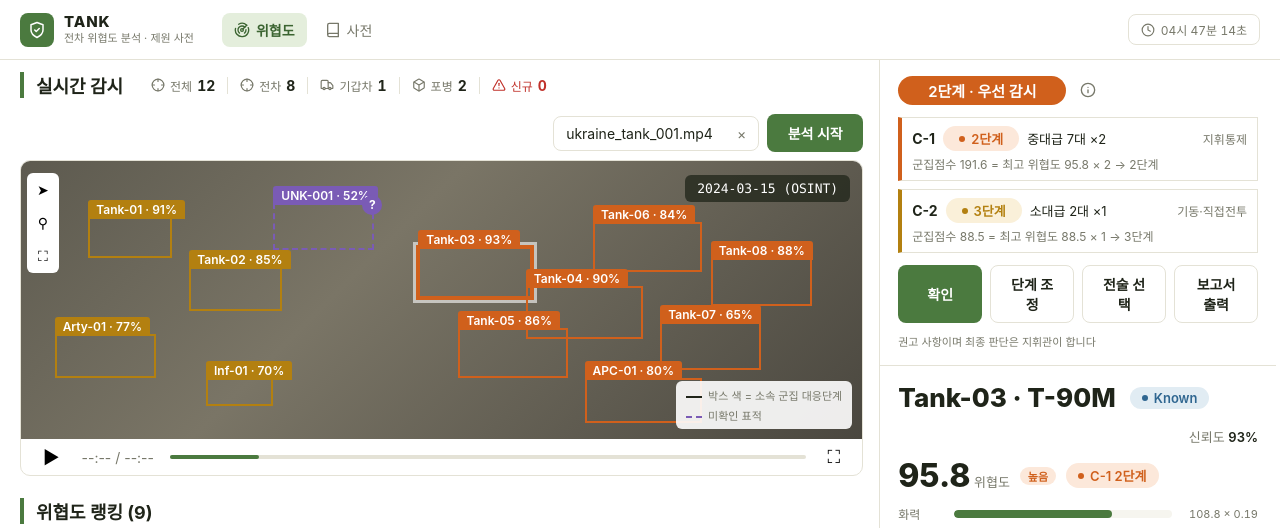
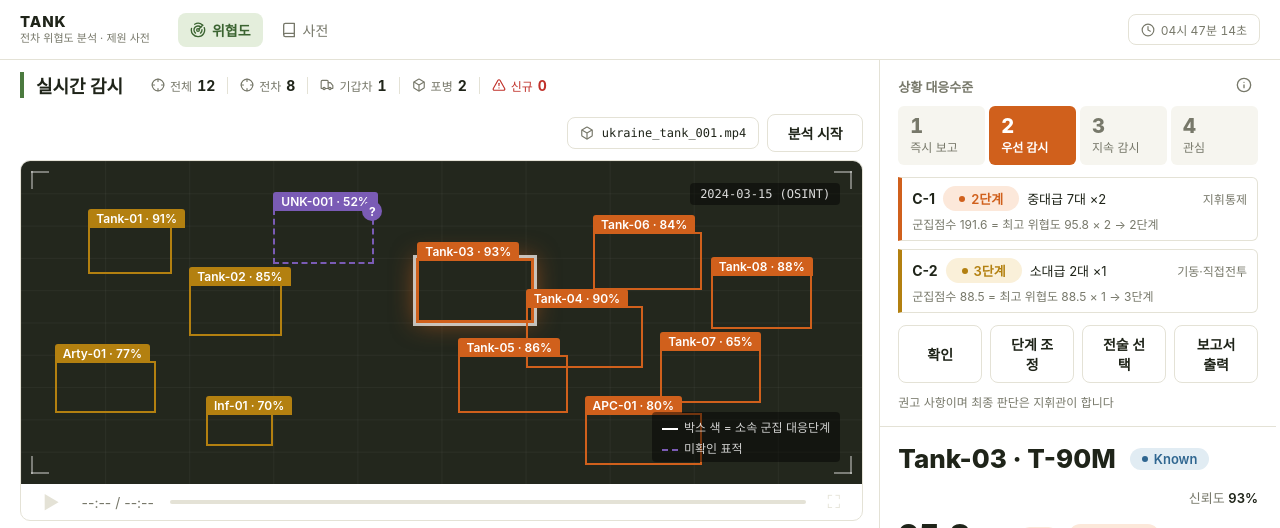
Before and after one commit to smartwolly5-afk/5_final, a Flask app: page / in a window 1280 px wide. Shown: the top 528 px of the page. Run offline with Flask 3, Linux system fonts and the light colour scheme; some web fonts are replaced.

Commit message:
Redesign dashboard panels and add dictionary back button
- Stage ladder (1-4) replaces the big stage badge; commander override shows AI stage dashed
- Dark sensor-style video area with grid and corner brackets; larger video area
- Remove non-working video tool buttons; disable player until video is connected
- All buttons white with dark text; stage colors only for threat display
- Remove nav logo icon; focus ring, reduced motion, 12px minimum text
- Back button on dictionary sub pages

Co-Authored-By: Claude Opus 5.5 <noreply@anthropic.com>

```diff
--- a/dashboard/static/dashboard.css
+++ b/dashboard/static/dashboard.css
@@ -12,8 +12,8 @@
     padding: 0 20px;
 }
 .main-left { display: flex; flex-direction: column; gap: 10px; min-width: 0; min-height: 0; }  /* 왼쪽 세로 쌓기 */
-.section-video { flex: 3; min-height: 0; display: flex; flex-direction: column; }  /* 영상 영역이 3 비율 */
-.section-rank { flex: 2; min-height: 0; display: flex; flex-direction: column; }   /* 랭킹 표가 2 비율 */
+.section-video { flex: 2; min-height: 0; display: flex; flex-direction: column; }  /* 영상 영역 2 : 랭킹 1 */
+.section-rank { flex: 1; min-height: 0; display: flex; flex-direction: column; }
 
 /* ===== 섹션 제목 줄 ===== */
 .section { padding: 12px 0 0; }
@@ -33,16 +33,19 @@
     border-radius: 8px;
     padding: 8px 12px;
     display: flex;
-    gap: 24px;
+    gap: 8px;
     align-items: center;
+    color: var(--muted);
+    font-size: 13px;
 }
-.file-chip .x { color: var(--muted); cursor: pointer; }
+.file-chip span { color: var(--text); font-family: var(--mono); font-size: 12px; }
 
 /* ===== 버튼 ===== */
 .btn { border-radius: 8px; min-width: 96px; min-height: 36px; padding: 8px 16px; border: 1px solid transparent; font-weight: 600; }
-.btn-primary { background: var(--primary); color: #fff; }               /* 주 버튼 (초록) */
-.btn-primary:hover { filter: brightness(1.08); }
-.btn-outline { background: var(--surface); border-color: var(--border); color: var(--text); }  /* 보조 버튼 (흰 바탕) */
+.btn-outline:hover { background: var(--surface-soft); }
+.btn:active { transform: scale(.98); }                                  /* 누르는 느낌 */
+.btn, .btn:active { transition: background .12s, transform .1s; }
+.btn-outline { background: var(--surface); border-color: var(--border); color: var(--text); }  /* 버튼은 모두 흰 바탕 + 검정 글씨 (색은 위협 단계 표시에만 씀) */
 .icon-btn { background: none; border: 0; font-size: 22px; color: var(--muted); line-height: 1; }  /* 아이콘만 있는 버튼 */
 
 /* ===== 상단 실시간 탐지 카운트 ===== */
@@ -75,27 +78,46 @@
     display: flex;
     flex-direction: column;
 }
-.video { position: relative; flex: 1; min-height: 0; background: linear-gradient(135deg, #5d5a4f 0%, #7a7566 40%, #4a473f 100%); }  /* 실제 영상 대신 회색 배경 */
-.video-tools { position: absolute; top: 12px; left: 6px; background: #fff; border-radius: 6px; display: flex; flex-direction: column; z-index: 2; }
-.video-tools button { background: none; border: 0; padding: 8px 10px; }
+.video {                             /* 감시 화면: 어두운 올리브 바탕 + 옅은 격자 (영상·사진이 오면 그 위에 깔림) */
+    position: relative;
+    flex: 1;
+    min-height: 0;
+    background:
+        linear-gradient(rgba(255, 255, 255, .04) 1px, transparent 1px) 0 0 / 10% 10%,
+        linear-gradient(90deg, rgba(255, 255, 255, .04) 1px, transparent 1px) 0 0 / 10% 10%,
+        var(--scope);
+}
+.video::before {                     /* 네 모서리 조준 꺾쇠 */
+    content: "";
+    position: absolute;
+    inset: 10px;
+    pointer-events: none;
+    --b: linear-gradient(rgba(255, 255, 255, .4), rgba(255, 255, 255, .4));
+    background:
+        var(--b) top left / 18px 2px, var(--b) top left / 2px 18px,
+        var(--b) top right / 18px 2px, var(--b) top right / 2px 18px,
+        var(--b) bottom left / 18px 2px, var(--b) bottom left / 2px 18px,
+        var(--b) bottom right / 18px 2px, var(--b) bottom right / 2px 18px;
+    background-repeat: no-repeat;
+}
 .video-meta {                        /* 오른쪽 위 촬영일·출처 */
     position: absolute;
-    top: 14px;
-    right: 12px;
+    top: 22px;
+    right: 22px;
     font-family: var(--mono);
-    background: rgba(31, 36, 25, .75);
-    color: #fff;
-    padding: 6px 12px;
-    border-radius: 6px;
-    font-size: 13px;
+    background: rgba(0, 0, 0, .45);
+    color: rgba(255, 255, 255, .85);
+    padding: 4px 10px;
+    border-radius: 4px;
+    font-size: 12px;
     z-index: 2;
 }
 
 /* --- 바운딩 박스 (색 = 소속 군집 대응단계) --- */
 .bbox { position: absolute; border: 2px solid var(--c); cursor: pointer; transition: box-shadow .15s, border-width .1s; }
 .bbox.unknown { border-style: dashed; --c: var(--purple) !important; }  /* 미확인은 보라 점선 */
-.bbox:hover { box-shadow: 0 0 0 3px rgba(255, 255, 255, .6); }
-.bbox.selected { border-width: 4px; box-shadow: 0 0 0 3px rgba(255, 255, 255, .6); }  /* 선택된 표적 */
+.bbox:hover { box-shadow: 0 0 0 2px rgba(255, 255, 255, .35); }
+.bbox.selected { border-width: 3px; box-shadow: 0 0 0 3px rgba(255, 255, 255, .7), 0 0 24px color-mix(in srgb, var(--c) 60%, transparent); }  /* 선택된 표적 */  /* 선택된 표적 */
 .bbox.stage1 { --c: var(--stage1); }
 .bbox.stage2 { --c: var(--stage2); }
 .bbox.stage3 { --c: var(--stage3); }
@@ -128,30 +150,31 @@
     display: grid;
     place-items: center;
 }
-.bbox-legend {                       /* 영상 오른쪽 아래 범례 */
+.bbox-legend {                       /* 영상 오른쪽 아래 범례 (꺾쇠 안쪽) */
     position: absolute;
-    bottom: 10px;
-    right: 10px;
+    bottom: 22px;
+    right: 22px;
     z-index: 2;
-    background: rgba(255, 255, 255, .9);
-    border-radius: 6px;
+    background: rgba(0, 0, 0, .45);
+    border-radius: 4px;
     padding: 6px 10px;
-    font-size: 11px;
-    color: var(--muted);
+    font-size: 12px;
+    color: rgba(255, 255, 255, .8);
     display: flex;
     flex-direction: column;
     gap: 4px;
 }
-.leg-swatch { display: inline-block; width: 16px; height: 0; border-top: 2px solid var(--text); margin-right: 6px; vertical-align: middle; }
+.leg-swatch { display: inline-block; width: 16px; height: 0; border-top: 2px solid #fff; margin-right: 6px; vertical-align: middle; }
 .leg-swatch.dashed { border-top-style: dashed; }
 .leg-swatch.purple { border-top-color: var(--purple); }
 
 /* --- 재생바 (실제 영상 연결 전 모양만) --- */
 .player { display: flex; align-items: center; gap: 16px; padding: 6px 16px; }
-.play, .fullscreen { background: none; border: 0; font-size: 18px; }
+.play, .fullscreen { background: none; border: 0; font-size: 18px; color: var(--text); }
+.play:disabled, .fullscreen:disabled { color: var(--border); cursor: not-allowed; }  /* 영상 연결 전 */
 .time { color: var(--muted); white-space: nowrap; }
 .progress { flex: 1; height: 4px; background: var(--border); border-radius: 2px; position: relative; }
-.progress-fill { width: 14%; height: 100%; background: var(--primary); border-radius: 2px; }
+.progress-fill { width: 0; height: 100%; background: var(--primary); border-radius: 2px; }
 
 /* ===== 위협도 랭킹 표 ===== */
 .table-wrap { border: 1px solid var(--border); border-radius: var(--radius); background: var(--surface); overflow: auto; flex: 1; min-height: 0; }
@@ -167,10 +190,10 @@
     overflow: hidden;
     text-overflow: ellipsis;
 }
-.rank-table td { padding: 3px 8px; border-bottom: 1px solid var(--border); white-space: nowrap; overflow: hidden; text-overflow: ellipsis; font-size: 13px; }
+.rank-table td { padding: 6px 8px; border-bottom: 1px solid var(--border); white-space: nowrap; overflow: hidden; text-overflow: ellipsis; font-size: 13px; }
 .rank-table tbody tr { cursor: pointer; transition: background .12s; }
-.rank-table tbody tr:hover { background: #fafaf5; }
-.rank-table tbody tr.selected { background: #f1f7ec; outline: 2px solid var(--primary); outline-offset: -2px; }  /* 선택 행 */
+.rank-table tbody tr:hover { background: var(--surface-soft); }
+.rank-table tbody tr.selected { background: var(--primary-soft); outline: 2px solid var(--primary); outline-offset: -2px; }  /* 선택 행 */
 .rank-table tbody tr:last-child td { border-bottom: 0; }
 .rank-table .col-left { text-align: left; }
 .rank-num { color: var(--text); font-weight: 600; }
@@ -181,7 +204,7 @@
 /* --- 위협도 칸: 점수 + 단계 배지 --- */
 .threat-cell { display: inline-flex; align-items: center; gap: 6px; font-variant-numeric: tabular-nums; }
 .threat-cell b { min-width: 36px; text-align: right; }
-.grade { display: inline-block; padding: 1px 8px; border-radius: 999px; font-size: 11px; font-weight: 700; }  /* 단계 배지 */
+.grade { display: inline-block; padding: 1px 8px; border-radius: 999px; font-size: 12px; font-weight: 700; }  /* 단계 배지 */
 .grade.g1 { background: var(--stage1); color: #fff; }               /* 매우 높음 */
 .grade.g2 { background: var(--stage2-soft); color: var(--stage2); }  /* 높음 */
 .grade.g3 { background: var(--stage3-soft); color: var(--stage3); }  /* 보통 */
@@ -193,7 +216,7 @@
     display: inline-block;
     background: var(--chip-bg);
     color: var(--chip-text);
-    font-size: 11px;
+    font-size: 12px;
     font-weight: 600;
     padding: 3px 10px;
     border-radius: 999px;
@@ -217,11 +240,6 @@
 .badge.stage4 { background: var(--stage4-soft); color: var(--stage4); }
 .badge.known { background: var(--stage4-soft); color: var(--stage4); }
 .badge.unknown { background: var(--purple-soft); color: var(--purple); }
-.badge-lg { padding: 4px 30px; border-radius: 999px; color: #fff; font-weight: 600; font-size: 15px; }  /* 큰 단계 배지 */
-.badge-lg.stage1 { background: var(--stage1); }
-.badge-lg.stage2 { background: var(--stage2); }
-.badge-lg.stage3 { background: var(--stage3); }
-.badge-lg.stage4 { background: var(--stage4); }
 .muted { color: var(--muted); font-size: 13px; }
 
 /* ===== 오른쪽 패널 묶음 ===== */
@@ -230,13 +248,36 @@
 
 /* --- (A) 상황 대응수준: 군집 대응단계 --- */
 .pa-head { display: flex; align-items: center; gap: 8px; }
+.pa-label { font-size: 13px; color: var(--muted); font-weight: 600; margin-right: auto; }
+
+/* 단계 사다리: 1~4 를 한 줄에. 지금 단계만 단계 색으로 칠하고 나머지는 회색 → 몇 단계인지와 얼마나 심각한지를 한눈에 */
+.stage-ladder { list-style: none; margin: 10px 0 0; padding: 0; display: grid; grid-template-columns: repeat(4, 1fr); gap: 4px; }
+.stage-ladder li {
+    display: flex;
+    flex-direction: column;
+    gap: 2px;
+    padding: 8px 10px;
+    border-radius: 6px;
+    background: var(--surface-soft);
+    color: var(--muted);
+    font-size: 12px;
+    border: 2px solid transparent;
+    transition: background .2s, color .2s;
+}
+.stage-ladder b { font-size: 20px; line-height: 1; font-weight: 800; font-variant-numeric: tabular-nums; }
+.stage-ladder li.stage1 { --c: var(--stage1); }
+.stage-ladder li.stage2 { --c: var(--stage2); }
+.stage-ladder li.stage3 { --c: var(--stage3); }
+.stage-ladder li.stage4 { --c: var(--stage4); }
+.stage-ladder li.on { background: var(--c); color: #fff; font-weight: 600; }  /* 화면에 적용된 단계 */
+.stage-ladder li.ai { border: 2px dashed var(--c); color: var(--c); }          /* 지휘관이 조정했을 때 AI 권고 단계 */
 .alert-info { font-size: 16px; }
 .alert-change { margin: 2px 0 0; color: var(--muted); font-size: 13px; font-variant-numeric: tabular-nums; }
 .alert-change:empty { display: none; }
 #pa-panel.flash { animation: flash-bg .4s ease-in-out 2; }  /* 단계가 올라가면 두 번 깜빡임 */
 @keyframes flash-bg { 0%, 100% { background: var(--surface); } 50% { background: var(--stage1-soft); } }
 .cluster-list { list-style: none; margin: 12px 0 0; padding: 0; display: flex; flex-direction: column; gap: 8px; }
-.cluster-item { border: 1px solid var(--border); border-left: 4px solid var(--c); padding: 8px 10px; }  /* 왼쪽 띠 = 군집 단계 색 */
+.cluster-item { border: 1px solid var(--border); border-left: 4px solid var(--c); border-radius: 0 6px 6px 0; padding: 8px 10px; }  /* 왼쪽 띠 = 군집 단계 색 */
 .cluster-item.stage1 { --c: var(--stage1); }
 .cluster-item.stage2 { --c: var(--stage2); }
 .cluster-item.stage3 { --c: var(--stage3); }
@@ -254,7 +295,7 @@
 .picker button, .picker select { border: 1px solid var(--border); border-radius: 6px; background: var(--surface); padding: 6px; font: inherit; }
 .picker button { flex: 1; }
 .picker select { flex: 2; min-width: 0; }
-.alert-disclaimer { margin: 10px 0 0; color: var(--muted); font-size: 11px; }
+.alert-disclaimer { margin: 10px 0 0; color: var(--muted); font-size: 12px; }
 
 /* --- (B) 선택 표적 상세 --- */
 .detail-id { display: flex; align-items: center; gap: 14px; flex-wrap: wrap; }
@@ -269,7 +310,7 @@
 .stat-label { width: 48px; flex-shrink: 0; font-size: 12px; color: var(--muted); }
 .stat-track { flex: 1; height: 8px; background: var(--surface-soft); border-radius: 4px; overflow: hidden; }
 .stat-fill { display: block; height: 100%; background: var(--primary); border-radius: 4px; }  /* span 이라 block 이어야 width 가 먹음 */
-.stat-value { width: 78px; flex-shrink: 0; text-align: right; font-size: 11px; color: var(--muted); font-variant-numeric: tabular-nums; }
+.stat-value { width: 78px; flex-shrink: 0; text-align: right; font-size: 12px; color: var(--muted); font-variant-numeric: tabular-nums; }
 #pb-reasons { margin-bottom: 10px; }
 #pb-info { margin: 0 0 12px; }
 #pb-dict-link { width: 100%; display: inline-flex; align-items: center; justify-content: center; gap: 6px; }
@@ -285,7 +326,7 @@
     background: rgba(255, 255, 255, .9);
     border-radius: 4px;
     padding: 2px 8px;
-    font-size: 11px;
+    font-size: 12px;
     font-weight: 600;
     color: var(--muted);
 }
@@ -315,6 +356,13 @@
 @keyframes flash-banner { 0%, 100% { opacity: 1; } 50% { opacity: .55; } }
 body.has-banner .layout { margin-top: 40px; }  /* 배너만큼 화면을 아래로 */
 
+/* ===== 접근성: 키보드 초점, 움직임 줄이기 ===== */
+:focus-visible { outline: 2px solid var(--primary); outline-offset: 2px; }
+.bbox:focus-visible { outline-color: #fff; }
+@media (prefers-reduced-motion: reduce) {
+    *, *::before, *::after { animation-duration: 0s !important; animation-iteration-count: 1 !important; transition-duration: 0s !important; }
+}
+
 /* ===== 반응형 ===== */
 @media (max-width: 1100px) {         /* 태블릿 이하: 오른쪽 패널을 아래로 */
     .layout { height: auto; min-height: 100vh; }
--- a/dashboard/static/dashboard.js
+++ b/dashboard/static/dashboard.js
@@ -4,7 +4,7 @@
 // 주의: 백틱(`) 안의 여러 줄 HTML 에는 // 주석을 넣을 수 없어서(화면에 글자로 찍힘) 그 위에 설명을 몰아 적었다
 
 /* ===== 표시용 상수 ===== */
-const STAGE_LABEL = { 1: "1단계 · 즉시 보고", 2: "2단계 · 우선 감시", 3: "3단계 · 지속 감시", 4: "4단계 · 경계" };  // 군집 대응단계 긴 이름
+const STAGE_LABEL = { 1: "1단계 · 즉시 보고", 2: "2단계 · 우선 감시", 3: "3단계 · 지속 감시", 4: "4단계 · 관심" };  // 군집 대응단계 긴 이름
 const STAGE_SHORT = { 1: "1단계", 2: "2단계", 3: "3단계", 4: "4단계" };                                           // 짧은 이름
 const GRADE_CLASS = { "매우 높음": "g1", "높음": "g2", "보통": "g3", "낮음": "g4" };                                // 전차 위협도 단계 → CSS 색 클래스
 const STAT_LABEL = { firepower: "화력", mobility: "기동력", protection: "방호력" };                                  // 상세 막대 이름
@@ -207,8 +207,11 @@ function highlight() {                                                   // 표
 function renderPanelA() {                                                // 오른쪽 맨 위 패널
     const stage = effectiveStage();                                      // 지휘관 조정 > AI 권고
     const a = data.alert;                                                // 서버가 계산한 경보 (가장 심각한 군집 기준)
-    $("pa-stage-badge").className = `badge-lg stage${stage}`;            // 큰 배지 색 = 단계 색
-    $("pa-stage-badge").textContent = STAGE_LABEL[stage];                // '2단계 · 우선 감시'
+    document.querySelectorAll("#pa-ladder li").forEach((li) => {         // 단계 사다리: 지금 단계 칸만 칠함
+        const n = Number(li.dataset.stage);                              // 칸 번호 1~4
+        li.className = n === stage ? `on stage${n}` : n === a.level && commanderStage != null ? `ai stage${n}` : "";  // 조정했으면 AI 권고 칸은 테두리
+        li.setAttribute("aria-current", n === stage ? "step" : "false"); // 화면 읽기 프로그램용 현재 단계
+    });
     $("pa-change").textContent = a.prev_level != null && a.prev_level !== a.level  // 직전 분석과 단계가 다르면
         ? `${STAGE_SHORT[a.prev_level]} → ${STAGE_SHORT[a.level]} (${now()})` : "";  // 직전 분석 대비 변화
     $("pa-override").hidden = commanderStage == null;                    // 지휘관 조정 표시
@@ -341,7 +344,7 @@ function renderMap() {                                                      //
         const center = L.latLng(pos.reduce((s, p) => s + p[0], 0) / pos.length, pos.reduce((s, p) => s + p[1], 0) / pos.length);  // 평균 위치
         const radius = Math.max(...pos.map((p) => center.distanceTo(p))) + 120;  // 가장 먼 표적 + 여유 120m
         L.circle(center, { radius, color: stageColor(c.level), weight: 1.5, dashArray: "4 4", fillOpacity: 0.08 })  // 단계 색 점선 원
-            .bindTooltip(`${c.cluster_id} · ${STAGE_SHORT[c.level]} · ${c.echelon.name}급`).addTo(mapLayer);  // 마우스 올리면 'C-1 · 2단계 · 중대급'
+            .bindTooltip(`${esc(c.cluster_id)} · ${STAGE_SHORT[c.level]} · ${esc(c.echelon.name)}급`).addTo(mapLayer);  // 마우스 올리면 'C-1 · 2단계 · 중대급'
     });
 
     targets.forEach((t) => {                                                // 표적 마커 (색 = 군집 대응단계)
--- a/dashboard/templates/dashboard/index.html
+++ b/dashboard/templates/dashboard/index.html
@@ -38,18 +38,13 @@
                     </div>
                     <!-- 영상 파일 이름 + 분석 시작 (POST /api/analyze) -->
                     <div class="upload">
-                        <div class="file-chip"><span id="src-video"></span> <span class="x">&times;</span></div>
-                        <button class="btn btn-primary" id="analyze-btn" type="button">분석 시작</button>
+                        <div class="file-chip">{{ icon('box', 14) }}<span id="src-video"></span></div>
+                        <button class="btn btn-outline" id="analyze-btn" type="button">분석 시작</button>
                     </div>
                 </div>
 
                 <div class="video-card">
                     <div class="video" id="video">                      <!-- 바운딩 박스는 JS 가 이 안에 그림 -->
-                        <div class="video-tools">
-                            <button type="button">&#10148;</button>
-                            <button type="button">&#9906;</button>
-                            <button type="button">&#9974;</button>
-                        </div>
                         <div class="video-meta" id="video-meta"></div>  <!-- 촬영일 (출처) -->
                         <div class="bbox-legend">
                             <div><span class="leg-swatch solid"></span>박스 색 = 소속 군집 대응단계</div>
@@ -57,10 +52,10 @@
                         </div>
                     </div>
                     <div class="player">                                <!-- 재생바: 실제 영상 연결 전이라 모양만 -->
-                        <button class="play" type="button">&#9654;</button>
+                        <button class="play" type="button" disabled aria-label="재생" title="영상 연결 후 사용">&#9654;</button>
                         <span class="time">--:-- / --:--</span>
                         <div class="progress"><div class="progress-fill"></div></div>
-                        <button class="fullscreen" type="button">&#9974;</button>
+                        <button class="fullscreen" type="button" disabled aria-label="전체 화면" title="영상 연결 후 사용">&#9974;</button>
                     </div>
                 </div>
             </section>
@@ -96,16 +91,23 @@
             <!-- (A) 상황 대응수준 = 군집 단위 대응단계 -->
             <div class="panel" id="pa-panel">
                 <div class="pa-head">
-                    <span class="badge-lg" id="pa-stage-badge"></span>    <!-- 가장 심각한 군집의 단계 (또는 지휘관 조정값) -->
+                    <span class="pa-label">상황 대응수준</span>
                     <button class="icon-btn alert-info" type="button"
                             title="대응단계는 군집 단위. 군집점수 = 군집 내 최고 위협도 × 제대가중치(소대1·중대2·대대3) → 225/150/75 경계로 1~4단계. 미확인 표적이나 위협도 75 이상 전차가 있으면 4단계 불가">{{ icon('info', 16) }}</button>
                 </div>
+                <!-- 단계 사다리: 1~4 중 지금 위치. 칠한 칸 = 화면 단계, 테두리만 = 지휘관 조정 시 AI 권고 -->
+                <ol class="stage-ladder" id="pa-ladder" aria-label="대응단계">
+                    <li data-stage="1"><b>1</b>즉시 보고</li>
+                    <li data-stage="2"><b>2</b>우선 감시</li>
+                    <li data-stage="3"><b>3</b>지속 감시</li>
+                    <li data-stage="4"><b>4</b>관심</li>
+                </ol>
                 <p class="alert-change" id="pa-change"></p>               <!-- 직전 분석 대비 단계 변화 -->
                 <p class="alert-override" id="pa-override" hidden></p>    <!-- 지휘관이 단계 조정했을 때 -->
                 <ul class="cluster-list" id="pa-clusters"></ul>           <!-- 군집별 단계·전술·판정 근거 -->
 
                 <div class="alert-buttons">
-                    <button class="btn btn-primary" id="pa-confirm" type="button">확인</button>
+                    <button class="btn btn-outline" id="pa-confirm" type="button">확인</button>
                     <button class="btn btn-outline" id="pa-adjust" type="button">단계 조정</button>
                     <button class="btn btn-outline" id="pa-tactic" type="button">전술 선택</button>
                     <button class="btn btn-outline" id="pa-report" type="button">보고서 출력</button>
--- a/static/style.css
+++ b/static/style.css
@@ -14,7 +14,7 @@
     --accent: #df6d22;
     --accent-soft: #fdeee2;
 
-    /* 대응단계: 1=즉시 보고(적) 2=우선 감시(주황) 3=지속 감시(황) 4=경계(청) — response_level.LEVELS 와 같은 색 */
+    /* 대응단계: 1=즉시 보고(적) 2=우선 감시(주황) 3=지속 감시(황) 4=관심(청) — 국가위기경보 단계 이름·색 순서와 같음 — response_level.LEVELS 와 같은 색 */
     --stage1: #c0312a;
     --stage1-soft: #fbe2e0;
     --stage2: #d0601c;
@@ -27,6 +27,7 @@
     --purple-soft: #efe9f8;
     --chip-bg: #eceae1;
     --chip-text: #45463c;
+    --scope: #23271d;           /* 감시 화면 바탕 (어두운 올리브) */
 
     --mono: ui-monospace, "SFMono-Regular", Consolas, "Liberation Mono", monospace;
     --radius: 10px;
@@ -59,16 +60,6 @@ button { font: inherit; cursor: pointer; }
 }
 .topbar-left { display: flex; align-items: center; gap: 28px; min-width: 0; }
 .brand { display: flex; align-items: center; gap: 10px; min-width: 0; color: inherit; text-decoration: none; }
-.brand-logo {
-    width: 34px;
-    height: 34px;
-    border-radius: 8px;
-    background: var(--primary);
-    color: #fff;
-    display: grid;
-    place-items: center;
-    flex-shrink: 0;
-}
 .brand-text { display: flex; flex-direction: column; line-height: 1.25; min-width: 0; }
 .brand-name { font-size: 15px; font-weight: 800; letter-spacing: .06em; }
 .brand-desc { color: var(--muted); font-size: 11px; white-space: nowrap; overflow: hidden; text-overflow: ellipsis; }
@@ -124,6 +115,6 @@ button { font: inherit; cursor: pointer; }
     .nav-item { padding: 6px 8px; }
     .topbar { padding: 0 16px; }
     .topbar-left { gap: 10px; }
-    .brand-text, .clock-chip { display: none; }
+    .clock-chip { display: none; }
     .user { display: none; }
 }
--- a/templates/_nav.html
+++ b/templates/_nav.html
@@ -2,7 +2,6 @@
 <header class="topbar">
     <div class="topbar-left">
         <a class="brand" href="{{ url_for('dashboard.index') }}">
-            <span class="brand-logo">{{ icon('shield', 18) }}</span>
             <span class="brand-text">
                 <span class="brand-name">TANK</span>
                 <span class="brand-desc">전차 위협도 분석 · 제원 사전</span>
--- a/templates/dictionary/macros.html
+++ b/templates/dictionary/macros.html
@@ -14,7 +14,10 @@
 {% endmacro %}
 
 {% macro crumbs(items) %}
+{# 뒤로가기: 사이트 안에서 왔으면 브라우저 뒤로(검색어·스크롤 유지), 아니면(주소 직접 입력) 바로 위 단계로 #}
+{% set up = (items | selectattr(1) | map(attribute=1) | list | last) if items | selectattr(1) | list else url_for('dictionary.home') %}
 <nav class="crumbs">
+    <a class="back-btn" href="{{ up }}" data-back>{{ icon('arrow-left', 14) }} 뒤로</a>
     <a href="{{ url_for('dictionary.home') }}">사전</a>
     {% for label, href in items %}
         <span class="sep">›</span>
--- a/ui.py
+++ b/ui.py
@@ -11,6 +11,7 @@ ICONS = {
     "search": '<circle cx="11" cy="11" r="8"/><path d="m21 21-4.3-4.3"/>',
     "arrow-right": '<path d="M5 12h14"/><path d="m12 5 7 7-7 7"/>',
     "chevron-right": '<path d="m9 18 6-6-6-6"/>',
+    "arrow-left": '<path d="M19 12H5"/><path d="m12 19-7-7 7-7"/>',
     "star": '<path d="M12 2l3.09 6.26L22 9.27l-5 4.87 1.18 6.88L12 17.77l-6.18 3.25L7 14.14 2 9.27l6.91-1.01z"/>',
     "layers": '<path d="m12 2 10 5-10 5L2 7z"/><path d="m2 17 10 5 10-5"/><path d="m2 12 10 5 10-5"/>',
     "grid": '<rect x="3" y="3" width="7" height="7" rx="1"/><rect x="14" y="3" width="7" height="7" rx="1"/>'
```
